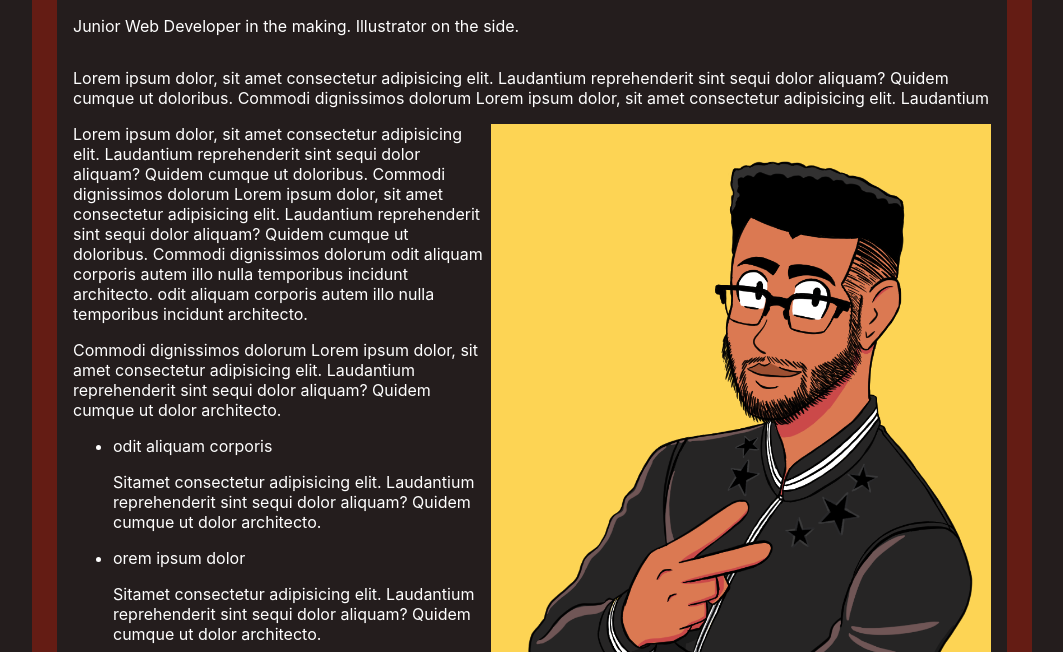
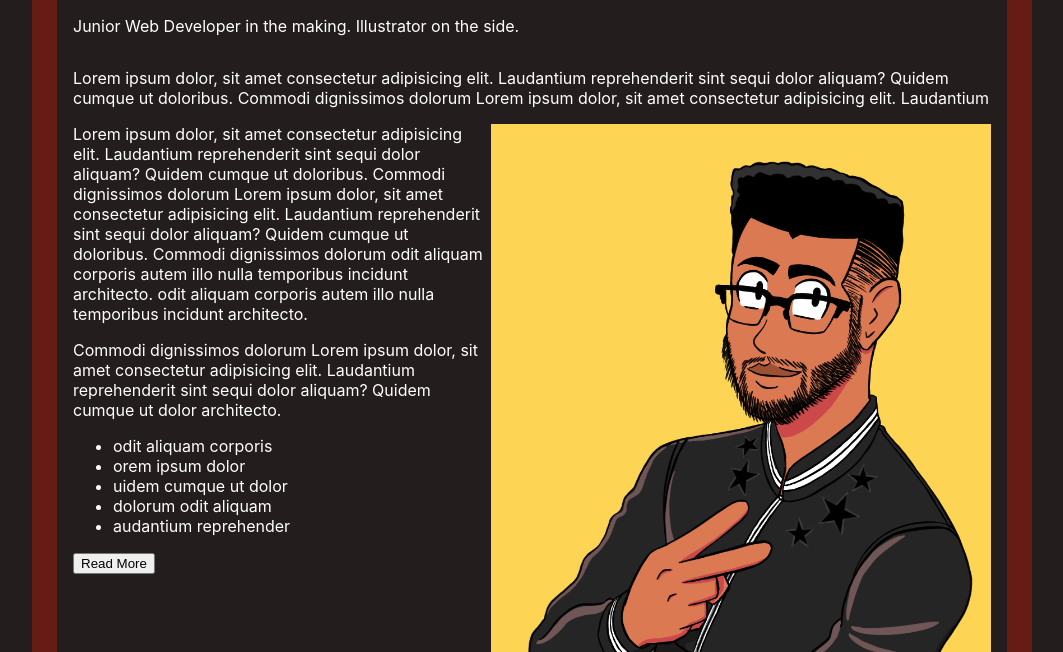
Before and after one commit to Spenser-Anderson/Portfolio-WIP, an Eleventy site: page posts/about.md in a window 1280 px wide. Shown: the part 148-800 px from the top of the page, without its empty margins (108-1171 px from the left). Built offline with nearby package versions, Linux system fonts and the light colour scheme; Eleventy itself is replaced by a stand-in of ours; files that its build step writes are made by us from their sources.

Commit message:
fixed the span in the list

```diff
--- a/posts/about.md
+++ b/posts/about.md
@@ -30,17 +30,15 @@ architecto. </p>
 Lorem ipsum dolor, sit amet consectetur adipisicing elit. Laudantium reprehenderit sint sequi dolor aliquam? Quidem cumque ut dolor architecto. </p>
 <ul>
 <li>odit aliquam corporis</li>
-<span class="readMore"><p>Sitamet consectetur adipisicing elit. Laudantium reprehenderit sint sequi dolor aliquam? Quidem cumque ut dolor architecto. </p>
+<span class="readMore"><p>Sitamet consectetur adipisicing elit. Laudantium reprehenderit sint sequi dolor aliquam? Quidem cumque ut dolor architecto. </p></span>
 <li>orem ipsum dolor</li>
-<span class="readMore"><p>Sitamet consectetur adipisicing elit. Laudantium reprehenderit sint sequi dolor aliquam? Quidem cumque ut dolor architecto. </p>
+<span class="readMore"><p>Sitamet consectetur adipisicing elit. Laudantium reprehenderit sint sequi dolor aliquam? Quidem cumque ut dolor architecto. </p></span>
 <li>uidem cumque ut dolor</li>
-<span class="readMore"><p>Sitamet consectetur adipisicing elit. Laudantium reprehenderit sint sequi dolor aliquam? Quidem cumque ut dolor architecto. </p>
+<span class="readMore"><p>Sitamet consectetur adipisicing elit. Laudantium reprehenderit sint sequi dolor aliquam? Quidem cumque ut dolor architecto. </p></span>
 <li>dolorum odit aliquam</li>
-<span class="readMore"><p>Sitamet consectetur adipisicing elit. Laudantium reprehenderit sint sequi dolor aliquam? Quidem cumque ut dolor architecto. </p>
+<span class="readMore"><p>Sitamet consectetur adipisicing elit. Laudantium reprehenderit sint sequi dolor aliquam? Quidem cumque ut dolor architecto. </p></span>
 <li>audantium reprehender</li>
-<span class="readMore"><p>Sitamet consectetur adipisicing elit. Laudantium reprehenderit sint sequi dolor aliquam? Quidem cumque ut dolor architecto. </p>
+<span class="readMore"><p>Sitamet consectetur adipisicing elit. Laudantium reprehenderit sint sequi dolor aliquam? Quidem cumque ut dolor architecto. </p></span>
 </ul>
-
 <button>Read More</button>
-
 </article>
```
Also changed, not shown: css/styles.css (+4 -3 lines).
